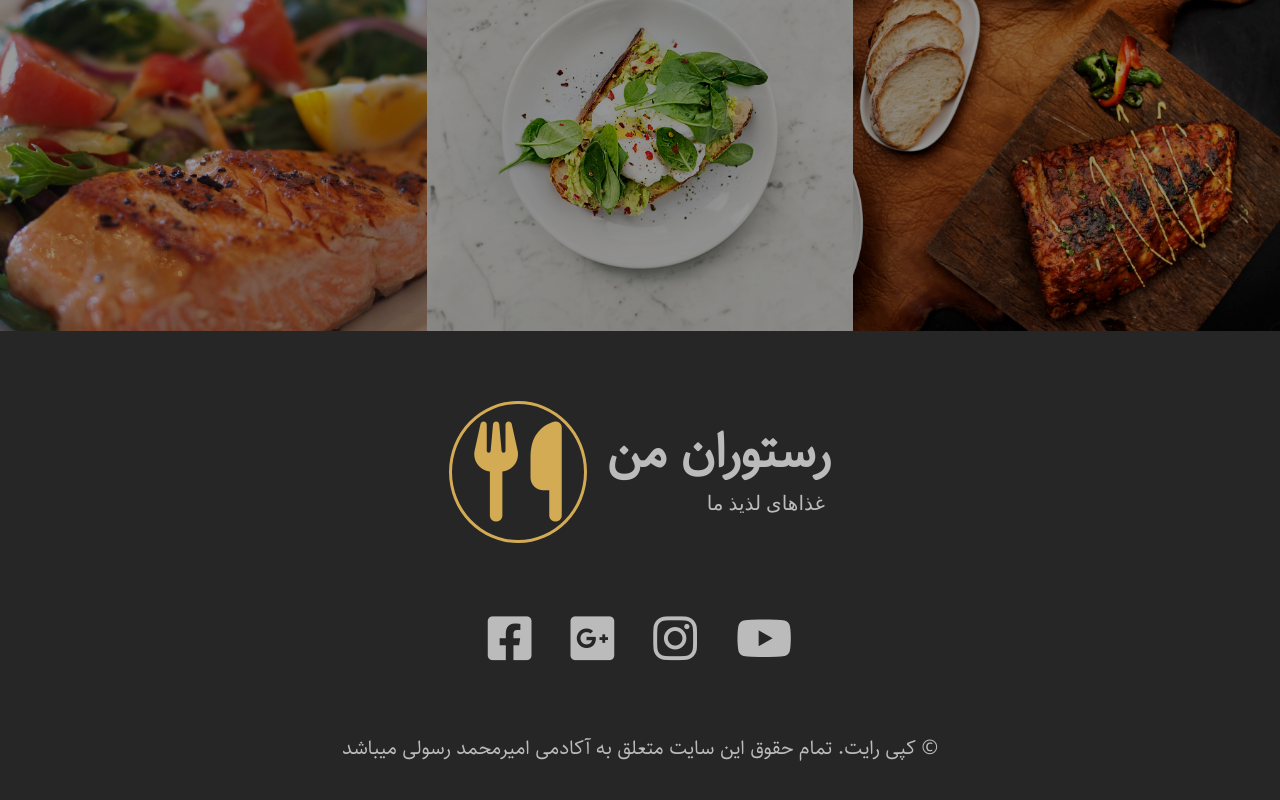
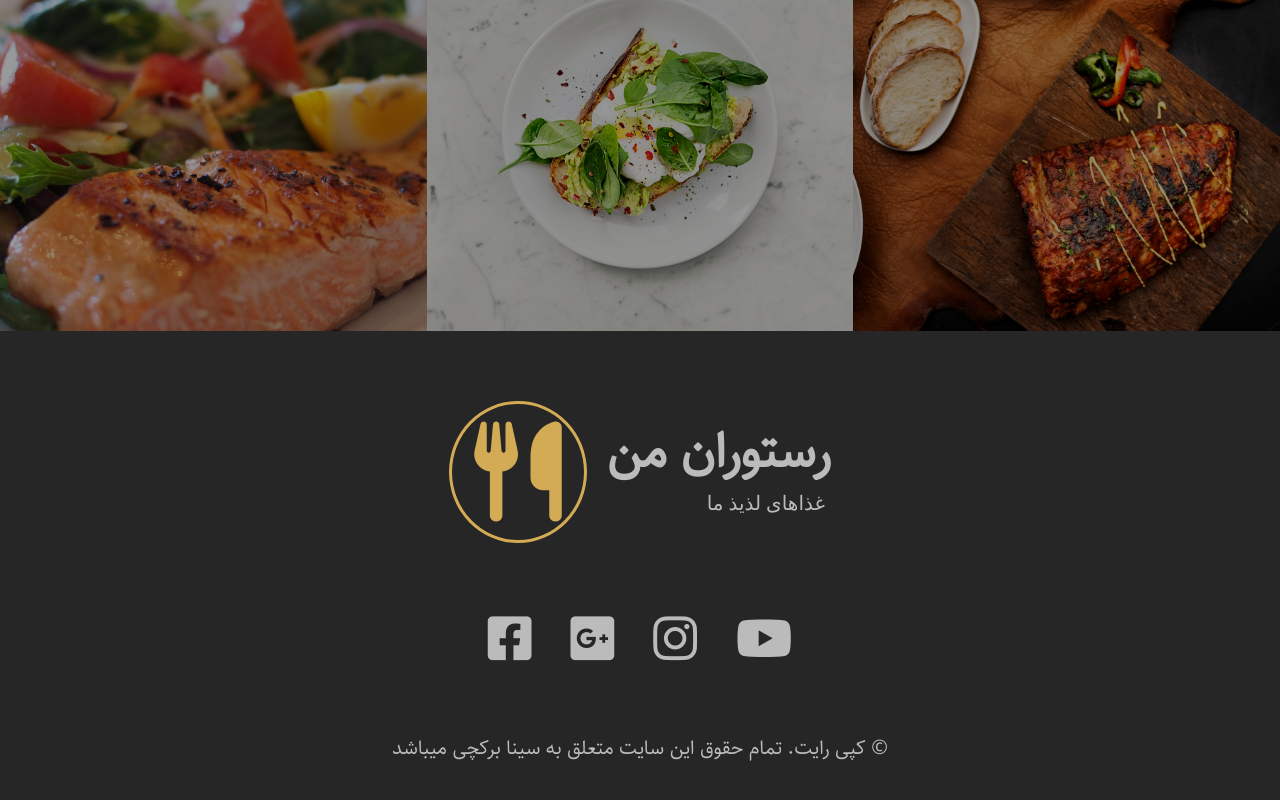
Before and after one commit to SinaBarakchi/Restaurant-Webpage, a plain HTML site: page index.html in a window 1280 px wide. Shown: the part 2083-2883 px from the top of the page. Drawn offline with Linux system fonts and the light colour scheme; a script that the page names is missing; files whose address does not match are found by name; a web font is replaced by a local one.

Commit message:
personalized

```diff
--- a/index.html
+++ b/index.html
@@ -194,7 +194,7 @@
                     </li>
                 </ul>
             </section>
-            <div class="copyright"> کپی رایت. تمام حقوق این سایت متعلق به آکادمی امیرمحمد رسولی میباشد ©</div>
+            <div class="copyright"> کپی رایت. تمام حقوق این سایت متعلق به سینا  برکچی میباشد ©</div>
         </div>
     </footer>
 </body>
```
